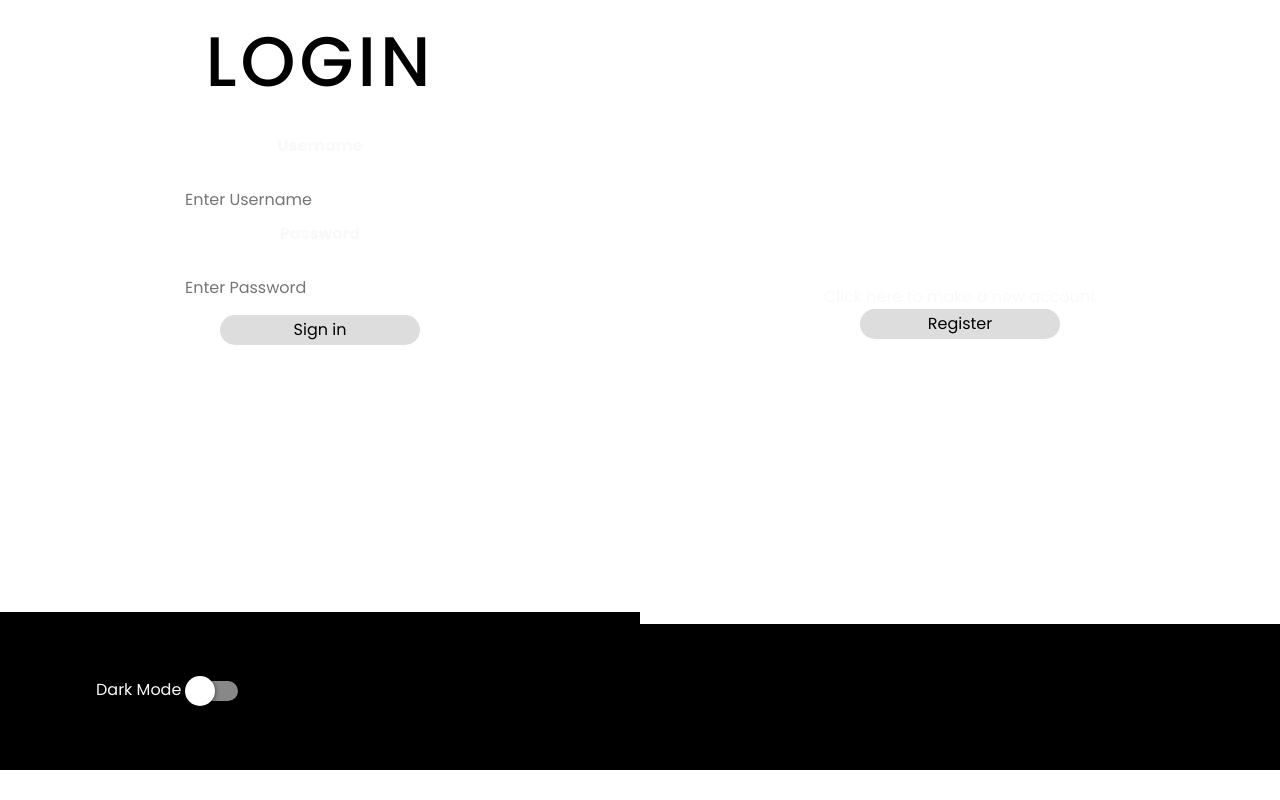
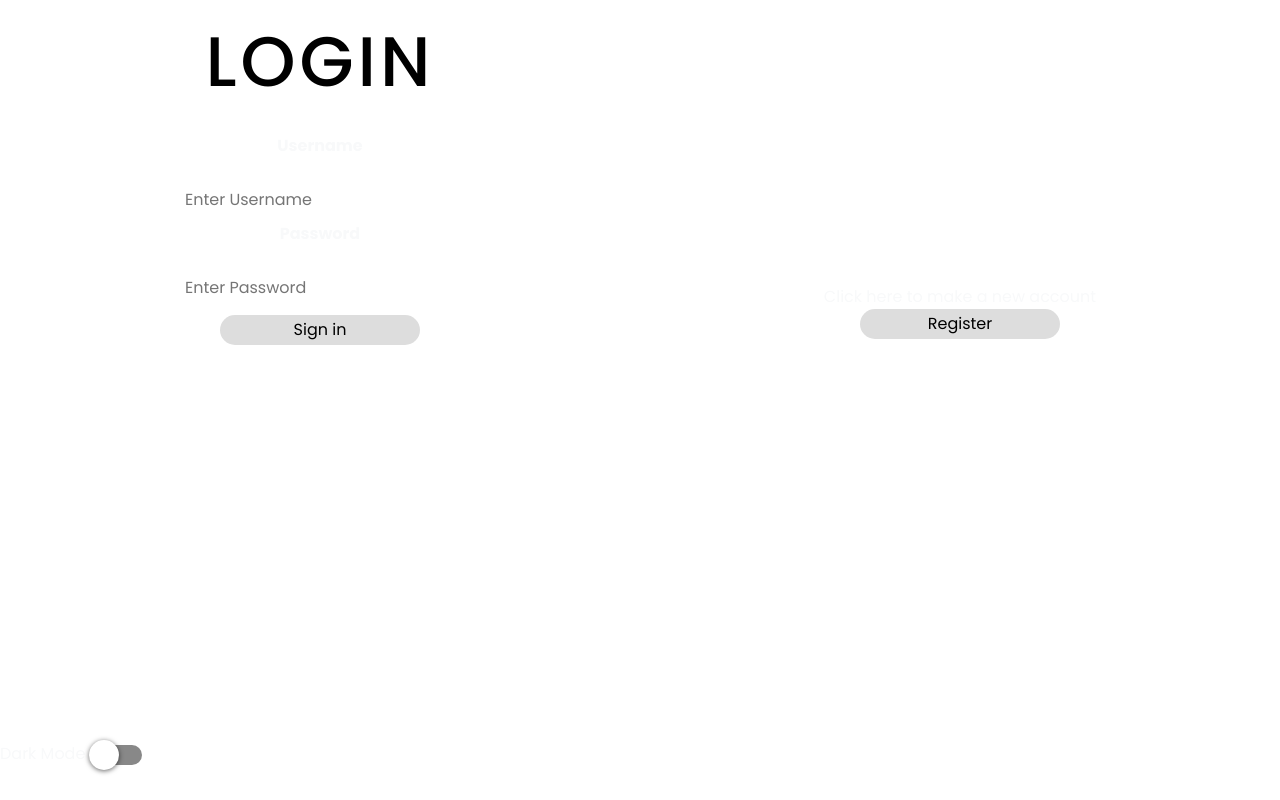
Before and after one commit to lastingParadox/cop4331-scrumsite, a React (Create React App) app in the folder client/: page /login in a window 1280 px wide. Built offline with nearby package versions, Linux system fonts and the light colour scheme.

Commit message:
fixed login css conflicts with footer css

```diff
--- a/client/src/pages/Login.css
+++ b/client/src/pages/Login.css
@@ -4,10 +4,12 @@
     align-items: center;
 }
 
+/*
 body {
     background-color: #000000;
     transition: 0.7s;
 }
+*/
 
 .login-boxes-light {
     width: 100%;
@@ -60,7 +62,7 @@ body {
     transition: 0.7s;
 }
 
-.footer {
+.login-footer {
     position: absolute;
     bottom: 30px;
     width: 100%;
--- a/client/src/pages/Login.js
+++ b/client/src/pages/Login.js
@@ -328,7 +328,7 @@ export default function Login() {
                 </div>
             )}
 
-            <div className="footer">{switchBox}</div>
+            <div className="login-footer">{switchBox}</div>
         </>
     );
 }
```
